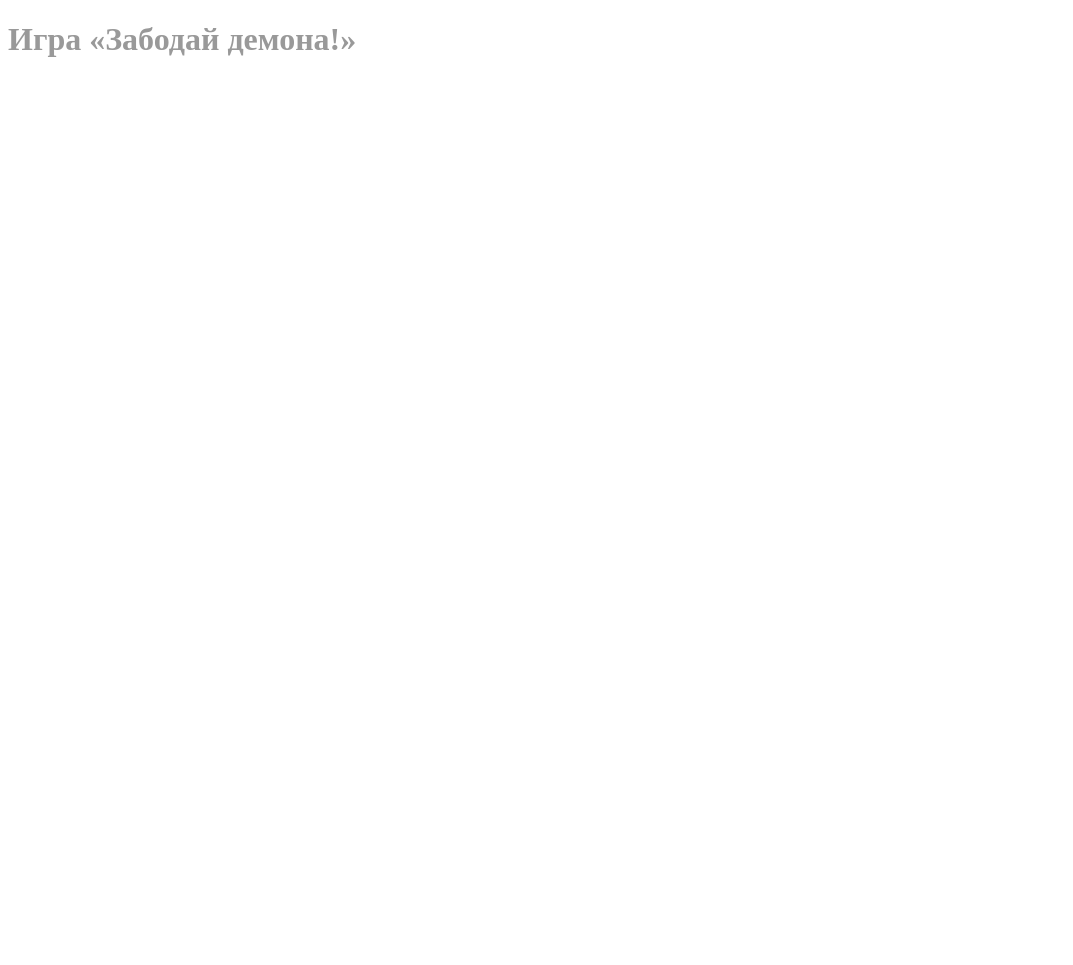
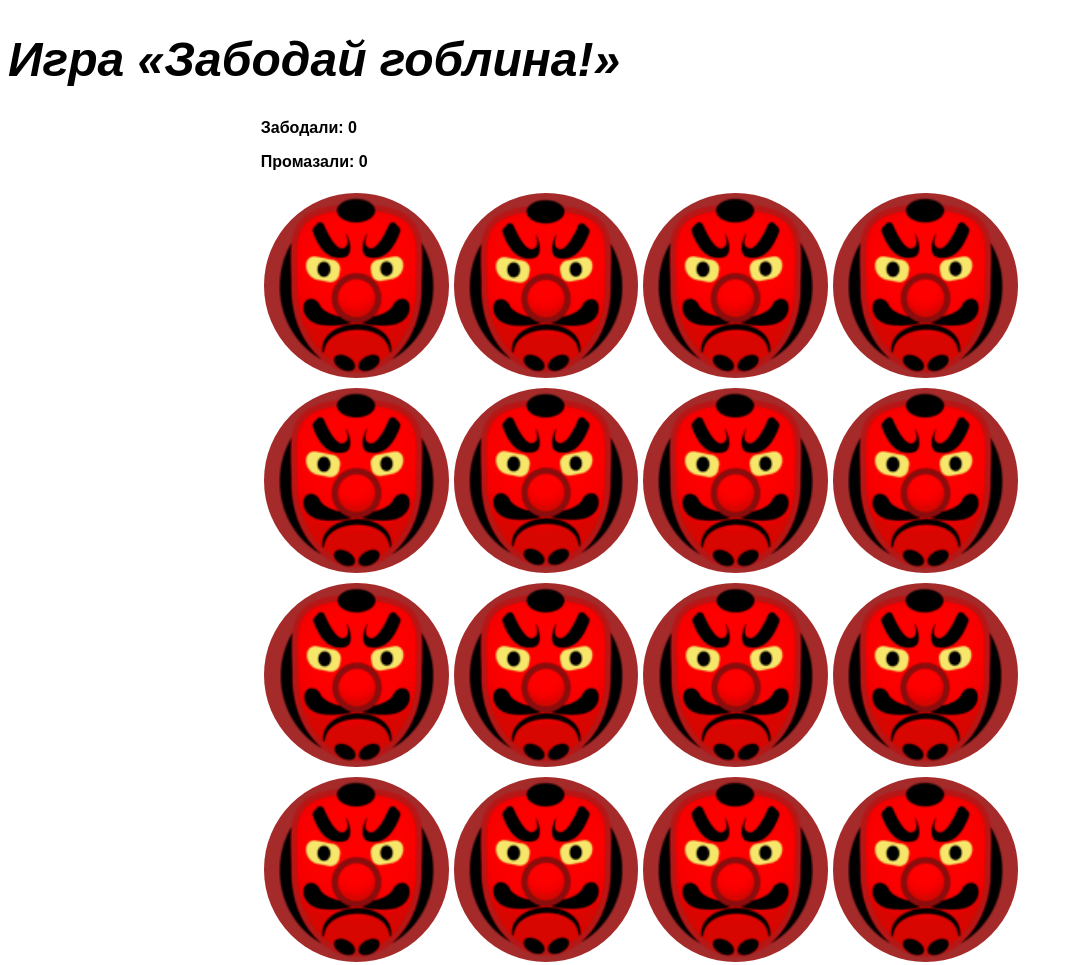
Before and after one commit to Elshina25/ahj-dom, a website built with webpack: page src/index.html in a window 1280 px wide. Shown: the whole page, without its empty margins (0-1073 px from the left). Before the commit the page ends 800 px from the top, so only its background shows below. Built offline with nearby package versions, Linux system fonts and the light colour scheme.

Commit message:
field draw, click done

```diff
--- a/src/css/style.css
+++ b/src/css/style.css
@@ -1,3 +1,49 @@
 body {
     color: #999;
 }
+
+.game-title {
+    font-family: fantasy;
+    font-style: oblique;
+    font-size: 3rem;
+    color: #000;
+}
+
+.game-container {
+    width: 60%;
+    margin: 0 auto;
+}
+
+.game-statistics {
+    width: 100%;
+    font-family: Arial, Helvetica, sans-serif;
+    font-style: normal;
+    font-weight: 700;
+    font-size: 1rem;
+    color: #000;
+}
+
+.board {
+    width: 100%;
+    display: flex;
+    flex-wrap: wrap;
+    justify-content: space-around;
+    border: 1px solid white;
+    background: white;
+}
+
+.cell {
+    width: calc(25% - 5px);
+    aspect-ratio: 1/1;
+    margin: 5px 0;
+    background: gray;
+    border-radius: 50%;
+}
+
+.cell-with-goblin {
+    background-image: url(/src/img/goblin.png);
+    background-position: center center;
+    background-repeat: no-repeat;
+    background-size: contain;
+    background-color: brown;
+}
--- a/src/index.html
+++ b/src/index.html
@@ -7,10 +7,14 @@
   <title>Браузерное приложение</title>
 </head>
 <body>
-    <h1 class="header__title">
-        Игра «Забодай демона!»
+    <h1 class="game-title">
+        Игра «Забодай гоблина!»
     </h1>
     <main class="game-container">
+      <div class="game-statistics">
+        <p class="dead">Забодали: <span class="dead-number">0</span></p>
+        <p class="lost">Промазали: <span class="lost-number">0</span></p>
+      </div>
       <div class="board"></div>
     </main>
 </header>
--- a/src/js/app.js
+++ b/src/js/app.js
@@ -1,10 +1,40 @@
 // TODO: write code here
 
-// comment this to pass build
-const unusedVariable = "variable";
-// for demonstration purpose only
-export default function demo(value) {
-  return `Demo: ${value}`;
-}
+import GamePlay from "./gameplay/GamePlay";
 
-console.log("app.js included");
+document.addEventListener('DOMContentLoaded', () => {
+  const board = document.querySelector('.board');
+  const positions = [0, 1, 2, 3, 4, 5, 6, 7, 8, 9, 10, 11, 12, 13, 14, 15];
+  let deadCount = 0;
+  let lostCount = 0;
+  let dead = document.querySelector('.dead-number');
+  let lost = document.querySelector('.lost-number');
+  const gameplay = new GamePlay(board);
+  gameplay.drawField();
+
+  const randomMove = (positions) => {
+   return positions[Math.floor(Math.random() * positions.length)]
+  }
+
+  Array.from(board.children).forEach(el => {
+    el.classList.remove('cell-with-goblin');
+    setInterval(() => {
+      el.classList.add('cell-with-goblin')
+    }, 2000)
+  })
+
+  const interval = setInterval(() => {
+    randomMove(positions)
+  }, 2000);
+
+
+  board.addEventListener('click', (e) => {
+    if (e.target.classList.contains('cell-with-goblin')) {
+      deadCount += 1;
+      dead.textContent = deadCount;
+    } else {
+      lostCount += 1;
+      lost.textContent = lostCount;
+    }
+  })
+})
--- /dev/null
+++ b/src/js/gameplay/GamePlay.js
@@ -0,0 +1,16 @@
+export default class GamePlay {
+    constructor(element) {
+        this.element = element;
+        this.boardSize = 4;
+        this.cells = [];
+    }
+
+    drawField() {
+        for (let i = 0; i < this.boardSize ** 2; i += 1) {
+            const cell = document.createElement('div');
+            cell.classList.add('cell');
+            this.element.appendChild(cell);
+        }
+        this.cells = Array.from(this.element.children)
+    }
+}
```
Also changed, not shown: src/img/goblin.png (added), src/img/netology.svg (deleted).
